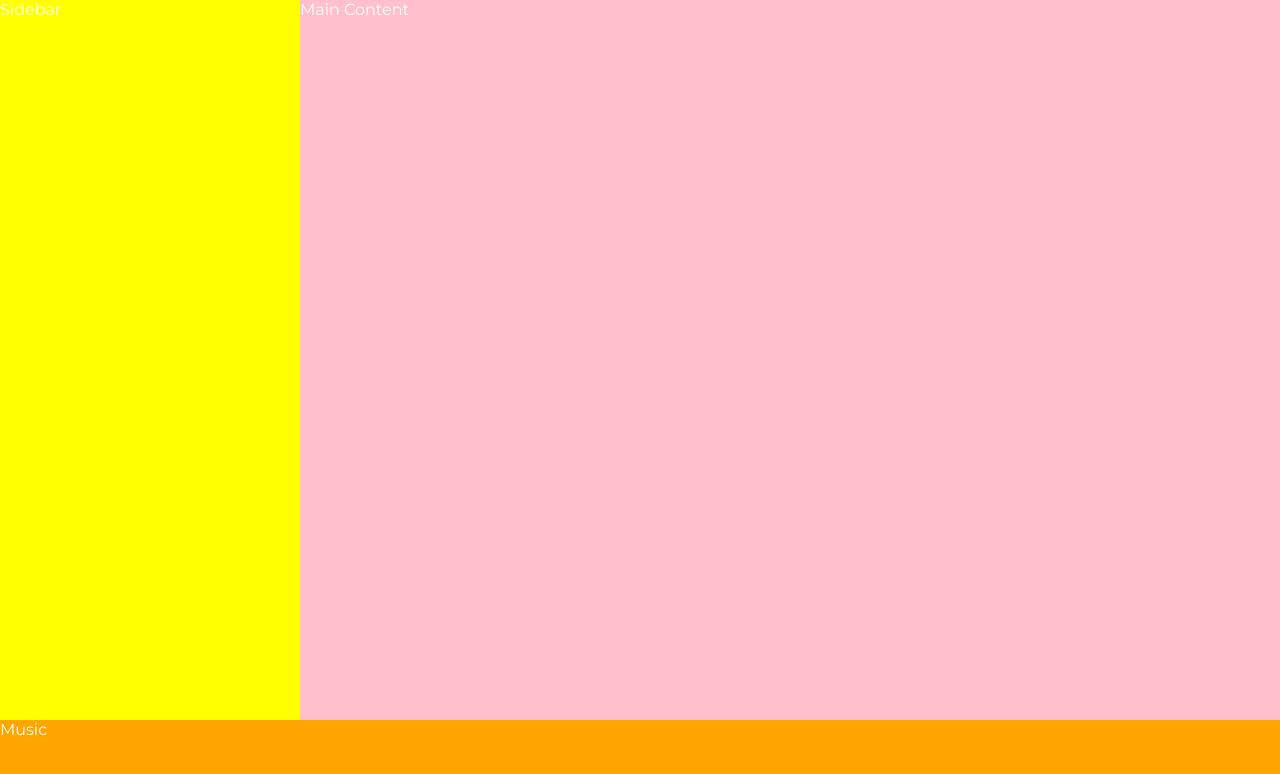
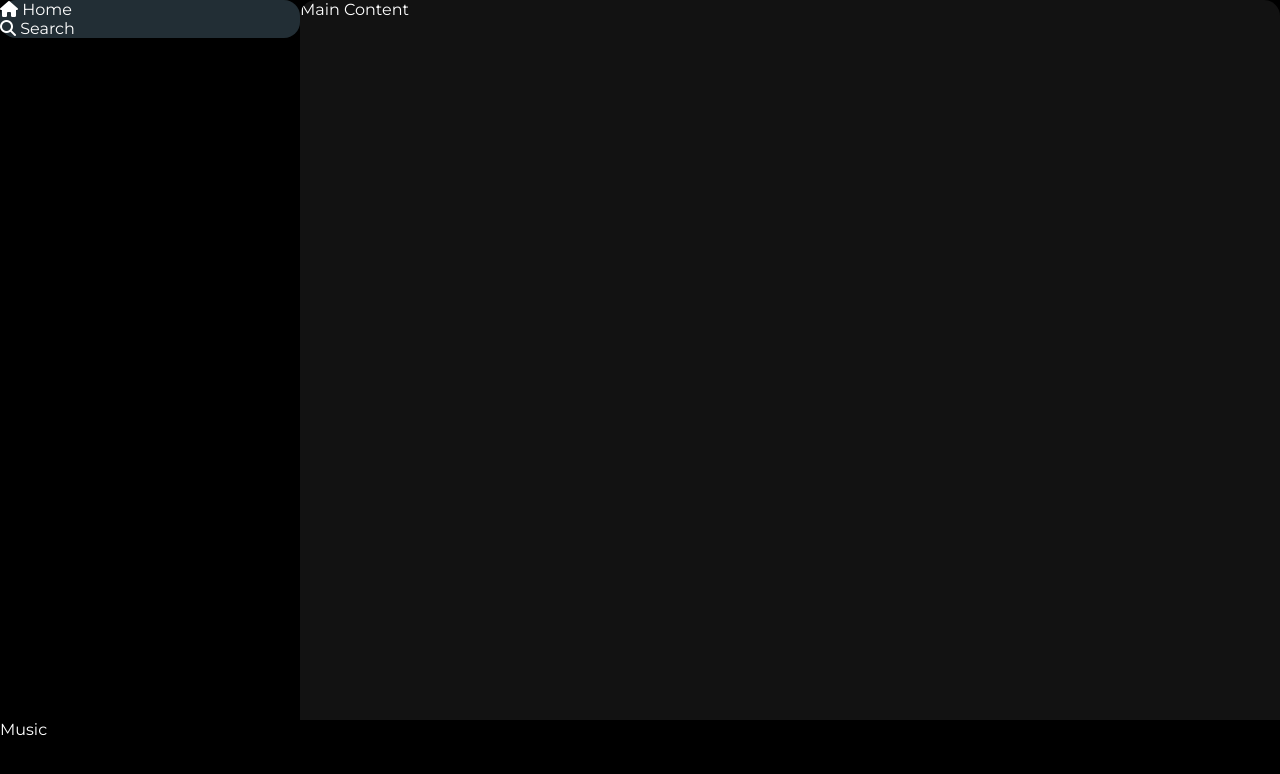
Before and after one commit to Ali-Raza-Gill/Spotify-Clone, a plain HTML site: page index.html in a window 1280 px wide. Drawn offline with Linux system fonts and the light colour scheme.

Commit message:
done some more code

```diff
--- a/index.html
+++ b/index.html
@@ -9,10 +9,22 @@
     <link rel="preconnect" href="https://fonts.googleapis.com">
 <link rel="preconnect" href="https://fonts.gstatic.com" crossorigin>
 <link href="https://fonts.googleapis.com/css2?family=Montserrat:ital,wght@0,400;0,500;0,600;0,700;0,800;1,400&display=swap" rel="stylesheet">
+<link rel="stylesheet" href="https://cdnjs.cloudflare.com/ajax/libs/font-awesome/6.5.1/css/all.min.css" integrity="sha512-DTOQO9RWCH3ppGqcWaEA1BIZOC6xxalwEsw9c2QQeAIftl+Vegovlnee1c9QX4TctnWMn13TZye+giMm8e2LwA==" crossorigin="anonymous" referrerpolicy="no-referrer" />
 </head>
 <body>
     <div class="main">
-        <div class="sidebar">Sidebar</div>
+        <div class="sidebar">
+            <div class="nav">
+                <div class="nav-option">
+                    <icon><i class="fa-solid fa-house" style="color: #ffffff;"></i></icon>
+                    <a href="">Home</a>
+                </div>
+                <div class="nav-option">
+                    <icon><i class="fa-solid fa-magnifying-glass" style="color: #ffffff;"></i></icon>
+                    <a href="">Search</a>
+                </div>
+            </div>
+        </div>
         <div class="main_content">Main Content</div>
         <div class="music_player">Music</div>
     </div>
--- a/style.css
+++ b/style.css
@@ -12,19 +12,31 @@ body{
 }
 
 .sidebar{
-    background-color: yellow;
+    background-color: black;
     height: 100%;
     width: 300px;
+    border-radius: 1rem; /*16px*/
+
+}
+.nav{
+    background-color: #222e35;
+    border-radius: 1rem;
+}
+.nav a{
+    text-decoration: none;
+    color: white;
 }
 
 .main_content{
-    background-color: pink;
+    background-color: #121212;
     height: 100%;
     flex:1;
+    overflow: auto;
+    border-radius: 1rem;
 }
 
 .music_player{
-    background-color: orange;
+    background-color: black;
     height: 100%;
     position: fixed;
     bottom: 0;
```
